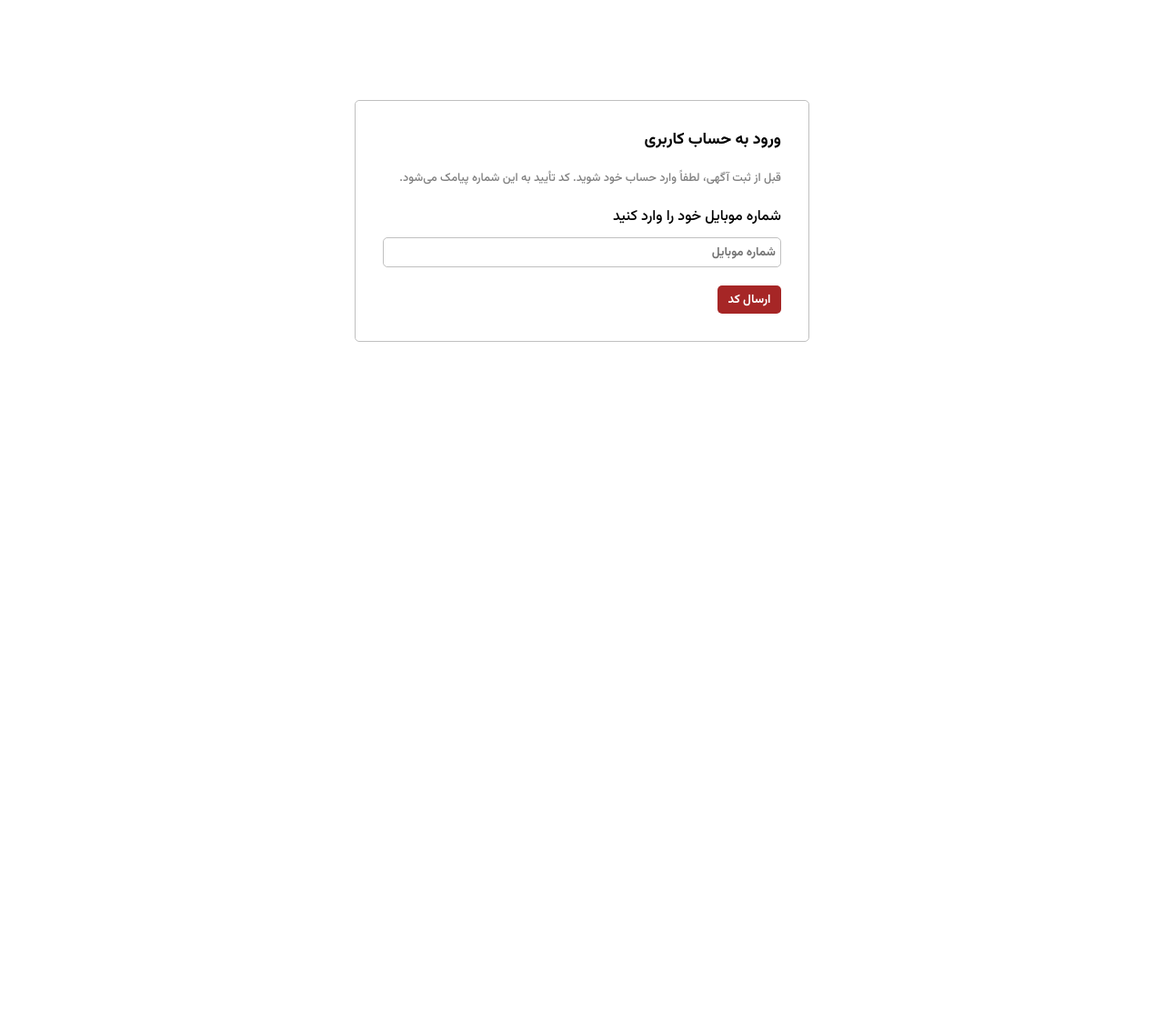
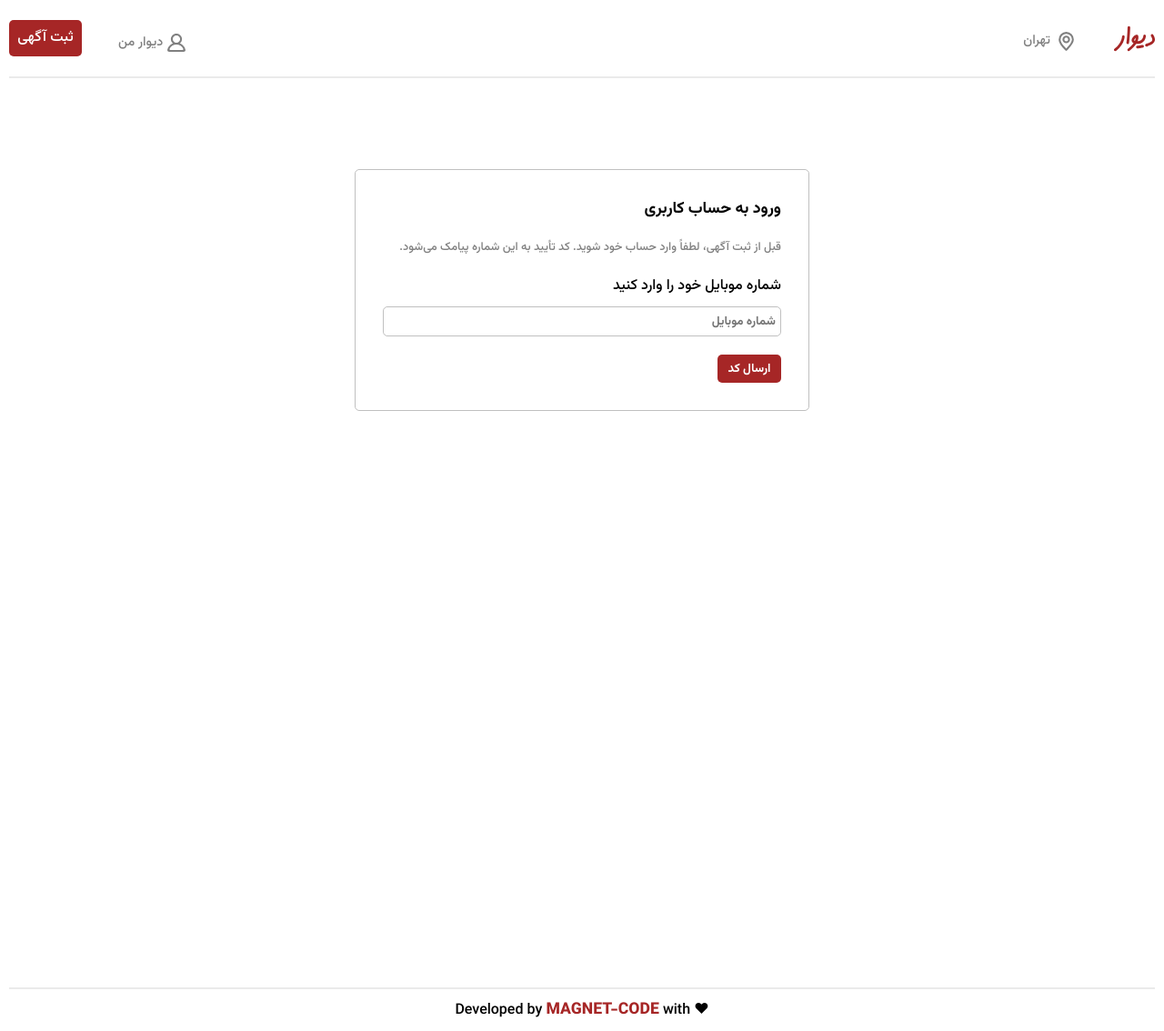
Before and after one commit to MAGNET-CODE/divar-react, a React (Vite) app: page /auth in a window 1280 px wide. Shown: the whole page at 91% size. Before the commit the page ends 800 px from the top, so only its background shows below. Built offline with nearby package versions, Linux system fonts and the light colour scheme; no server answers.

Commit message:
add-layouts

```diff
--- a/src/App.jsx
+++ b/src/App.jsx
@@ -1,16 +1,19 @@
-import Router from "router/Router";
 import { QueryClient, QueryClientProvider } from "@tanstack/react-query";
 import { BrowserRouter } from "react-router-dom";
+import Router from "router/Router";
+import { ReactQueryDevtools } from "@tanstack/react-query-devtools";
 
 import defaultOptions from "configs/reacatQuery";
-import { ReactQueryDevtools } from "@tanstack/react-query-devtools";
+import Layout from "layouts/Layout";
 
 function App() {
   const queryClient = new QueryClient({defaultOptions});
   return (
     <QueryClientProvider client={queryClient} >
       <BrowserRouter>
-        <Router />
+        <Layout>
+          <Router />
+        </Layout>
       </BrowserRouter>
       <ReactQueryDevtools />
     </QueryClientProvider>
--- /dev/null
+++ b/src/layouts/Footer.jsx
@@ -0,0 +1,11 @@
+import styles from "layouts/Footer.module.css"
+
+function Footer() {
+  return (
+    <footer className={styles.footer}>
+        <p>Developed by <a href="https://github.com/MAGNET-CODE">MAGNET-CODE</a> with ❤</p>
+    </footer>
+  )
+}
+
+export default Footer
--- /dev/null
+++ b/src/layouts/Footer.module.css
@@ -0,0 +1,14 @@
+.footer {
+    text-align: center;
+    direction: ltr;
+    margin-top: 100px;
+    padding-top: 10px;
+    border-top: 2px solid rgb(234, 234, 234);
+}
+
+.footer a {
+    text-decoration: none;
+    font-size: 1.1rem;
+    font-weight: 600;
+    color: #a62626;
+}
--- /dev/null
+++ b/src/layouts/Header.jsx
@@ -0,0 +1,30 @@
+import { Link } from "react-router-dom"
+
+import styles from "layouts/Header.module.css"
+
+function Header() {
+  return (
+    <header className={styles.header}>
+        <div>
+            <Link to="/">
+                <img src="divar.svg" className={styles.logo} />
+            </Link>
+            <span>
+                <img src="location.svg" />
+                <p>تهران</p>
+            </span>
+        </div>
+        <div>
+            <Link to="/auth">
+                <span>
+                    <img src="profile.svg" />
+                    <p>دیوار من</p>
+                </span>
+            </Link>
+            <Link to="/dashboard" className={styles.button}>ثبت آگهی</Link>
+        </div>
+    </header>
+  )
+}
+
+export default Header
--- /dev/null
+++ b/src/layouts/Header.module.css
@@ -0,0 +1,40 @@
+.header {
+    display: flex;
+    justify-content: space-between;
+    align-items: center;
+    padding: 10px 0;
+    margin-bottom: 20px;
+    border-bottom: 2px solid rgb(234, 234, 234);
+}
+
+.header div {
+    display: flex;
+}
+
+.header span {
+    display: flex;
+    align-items: center;
+    color: grey;
+    height: 50px;
+}
+
+.header span p {
+    margin-right: 5px;
+    font-size: 0.9rem;
+}
+
+.header .logo {
+    width: 45px;
+    margin-left: 40px;
+}
+
+.header .button {
+    background-color: #a62626;
+    color: #fff;
+    height: 40px;
+    width: 80px;
+    line-height: 40px;
+    text-align: center;
+    border-radius: 5px;
+    margin-right: 40px;
+}
--- /dev/null
+++ b/src/layouts/Layout.jsx
@@ -0,0 +1,16 @@
+import Footer from "layouts/Footer"
+import Header from "layouts//Header"
+
+import styles from "layouts/Layout.module.css"
+
+function Layout({children}) {
+  return (
+    <>
+        <Header />
+        <div className={styles.main}>{children}</div>
+        <Footer />
+    </>
+  )
+}
+
+export default Layout
--- /dev/null
+++ b/src/layouts/Layout.module.css
@@ -0,0 +1,3 @@
+.main {
+    min-height: 100vh;
+}
--- a/vite.config.js
+++ b/vite.config.js
@@ -2,6 +2,7 @@
 import react from '@vitejs/plugin-react';
 
 const paths = [
+  "assets",
   "src",
   "components",
   "configs",
```
